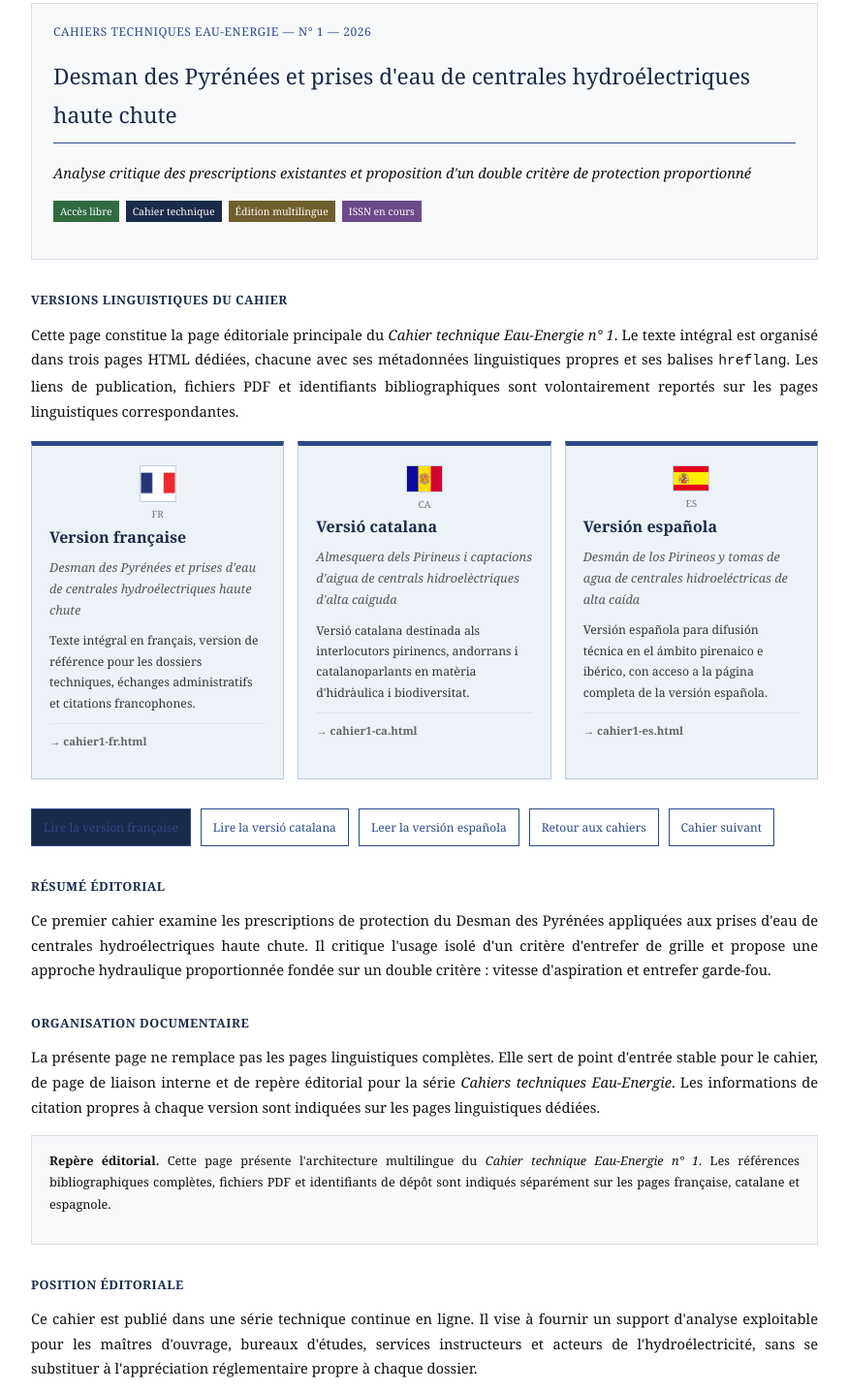
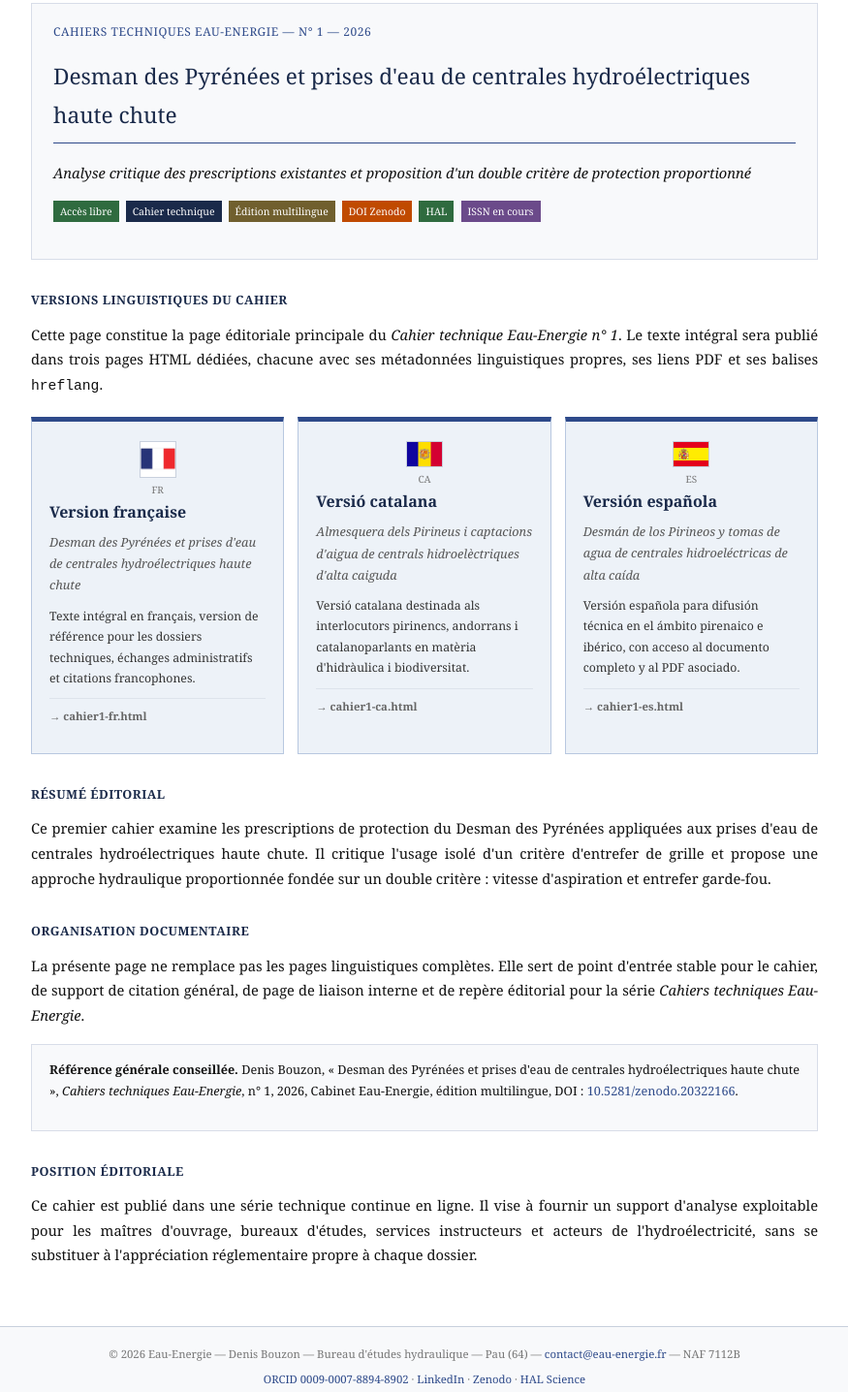
Before and after one commit to Eau-Energie/eau-energie.github.io, a plain HTML site: page papers/cahier1.html in a window 1280 px wide. Shown: the part 281-1717 px from the top of the page at 97% size, without its empty margins (202-1077 px from the left). Drawn offline with Linux system fonts and the light colour scheme.

Commit message:
Add files via upload

```diff
--- a/papers/cahier1.html
+++ b/papers/cahier1.html
@@ -74,7 +74,8 @@
         "email": "contact@eau-energie.fr",
         "jobTitle": "Auteur — bureau d'études hydraulique",
         "sameAs": [
-          "https://orcid.org/0009-0007-8894-8902"
+          "https://orcid.org/0009-0007-8894-8902",
+          "https://www.linkedin.com/in/denis-bouzon-a7343a313/"
         ]
       },
       {
@@ -107,7 +108,10 @@
         "inLanguage": ["fr-FR", "ca", "es"],
         "isAccessibleForFree": true,
         "license": "https://creativecommons.org/licenses/by/4.0/",
-        "identifier": "https://www.eau-energie.fr/papers/cahier1.html",
+        "identifier": [
+          "https://doi.org/10.5281/zenodo.20322166",
+          "https://hal.science/hal-05628774"
+        ],
         "hasPart": [
           {"@type": "TechArticle", "name": "Version française", "url": "https://www.eau-energie.fr/papers/cahier1-fr.html", "inLanguage": "fr-FR"},
           {"@type": "TechArticle", "name": "Versió catalana", "url": "https://www.eau-energie.fr/papers/cahier1-ca.html", "inLanguage": "ca"},
@@ -156,6 +160,8 @@
     .badge{display:inline-block;font-size:7.8pt;padding:2px 7px;margin:0 4px 4px 0;font-family:Georgia,serif}
     .badge.open{background:#2f6b3f;color:#fff}
     .badge.tech{background:#1a2a4a;color:#fff}
+    .badge.doi{background:#c04a00;color:#fff}
+    .badge.hal{background:#2f6b3f;color:#fff}
     .badge.issn{background:#6b4a8a;color:#fff}
     .badge.lang{background:#705f2e;color:#fff}
     .meta-table{width:100%;border-collapse:collapse;margin:10px 0 24px 0;font-size:9.2pt}
@@ -223,13 +229,15 @@
         <span class="badge open">Accès libre</span>
         <span class="badge tech">Cahier technique</span>
         <span class="badge lang">Édition multilingue</span>
+        <span class="badge doi">DOI Zenodo</span>
+        <span class="badge hal">HAL</span>
         <span class="badge issn">ISSN en cours</span>
       </p>
     </div>
 
 
     <h3>Versions linguistiques du cahier</h3>
-    <p>Cette page constitue la page éditoriale principale du <em>Cahier technique Eau-Energie n° 1</em>. Le texte intégral est organisé dans trois pages HTML dédiées, chacune avec ses métadonnées linguistiques propres et ses balises <code>hreflang</code>. Les liens de publication, fichiers PDF et identifiants bibliographiques sont volontairement reportés sur les pages linguistiques correspondantes.</p>
+    <p>Cette page constitue la page éditoriale principale du <em>Cahier technique Eau-Energie n° 1</em>. Le texte intégral sera publié dans trois pages HTML dédiées, chacune avec ses métadonnées linguistiques propres, ses liens PDF et ses balises <code>hreflang</code>.</p>
 
     <div class="language-grid" aria-label="Versions linguistiques disponibles">
       <a class="lang-card" href="cahier1-fr.html" hreflang="fr" lang="fr">
@@ -266,28 +274,20 @@
         <div class="lang-card-body">
           <h4>Versión española</h4>
           <p class="lang-subtitle">Desmán de los Pirineos y tomas de agua de centrales hidroeléctricas de alta caída</p>
-          <p>Versión española para difusión técnica en el ámbito pirenaico e ibérico, con acceso a la página completa de la versión española.</p>
+          <p>Versión española para difusión técnica en el ámbito pirenaico e ibérico, con acceso al documento completo y al PDF asociado.</p>
           <p class="status">→ <strong>cahier1-es.html</strong></p>
         </div>
       </a>
-    </div>
-
-    <div class="actions">
-      <a class="primary" href="cahier1-fr.html">Lire la version française</a>
-      <a href="cahier1-ca.html">Lire la versió catalana</a>
-      <a href="cahier1-es.html">Leer la versión española</a>
-      <a href="../publications.html">Retour aux cahiers</a>
-      <a href="cahier2.html">Cahier suivant</a>
     </div>
 
     <h3>Résumé éditorial</h3>
     <p>Ce premier cahier examine les prescriptions de protection du Desman des Pyrénées appliquées aux prises d'eau de centrales hydroélectriques haute chute. Il critique l'usage isolé d'un critère d'entrefer de grille et propose une approche hydraulique proportionnée fondée sur un double critère : vitesse d'aspiration et entrefer garde-fou.</p>
 
     <h3>Organisation documentaire</h3>
-    <p>La présente page ne remplace pas les pages linguistiques complètes. Elle sert de point d'entrée stable pour le cahier, de page de liaison interne et de repère éditorial pour la série <em>Cahiers techniques Eau-Energie</em>. Les informations de citation propres à chaque version sont indiquées sur les pages linguistiques dédiées.</p>
+    <p>La présente page ne remplace pas les pages linguistiques complètes. Elle sert de point d'entrée stable pour le cahier, de support de citation général, de page de liaison interne et de repère éditorial pour la série <em>Cahiers techniques Eau-Energie</em>.</p>
 
     <div class="reference-box">
-      <p><strong>Repère éditorial.</strong> Cette page présente l'architecture multilingue du <em>Cahier technique Eau-Energie n° 1</em>. Les références bibliographiques complètes, fichiers PDF et identifiants de dépôt sont indiqués séparément sur les pages française, catalane et espagnole.</p>
+      <p><strong>Référence générale conseillée.</strong> Denis Bouzon, « Desman des Pyrénées et prises d'eau de centrales hydroélectriques haute chute », <em>Cahiers techniques Eau-Energie</em>, n° 1, 2026, Cabinet Eau-Energie, édition multilingue, DOI : <a href="https://doi.org/10.5281/zenodo.20322166" target="_blank" rel="noopener">10.5281/zenodo.20322166</a>.</p>
     </div>
 
     <h3>Position éditoriale</h3>
@@ -299,7 +299,10 @@
   <footer>
     <p>© 2026 Eau-Energie — Denis Bouzon — Bureau d'études hydraulique — Pau (64) — <a href="mailto:contact@eau-energie.fr">contact@eau-energie.fr</a> — NAF 7112B</p>
     <p style="margin-top:6px">
-      <a href="https://orcid.org/0009-0007-8894-8902" target="_blank" rel="noopener">ORCID 0009-0007-8894-8902</a>
+      <a href="https://orcid.org/0009-0007-8894-8902" target="_blank" rel="noopener">ORCID 0009-0007-8894-8902</a> ·
+      <a href="https://www.linkedin.com/in/denis-bouzon-a7343a313/" target="_blank" rel="noopener">LinkedIn</a> ·
+      <a href="https://zenodo.org" target="_blank" rel="noopener">Zenodo</a> ·
+      <a href="https://hal.science" target="_blank" rel="noopener">HAL Science</a>
     </p>
     <p style="margin-top:6px"><a href="../index.html">Présentation</a> · <a href="../hydroelectricite.html">Hydroélectricité</a> · <a href="../reglementaire.html">Réglementaire</a> · <a href="../environnement.html">Environnement</a> · <a href="../hydraulique.html">Hydraulique</a> · <a href="../foncier.html">Foncier</a> · <a href="../publications.html">Publications</a> · <a href="../contact.html">Contact</a></p>
   </footer>
```
